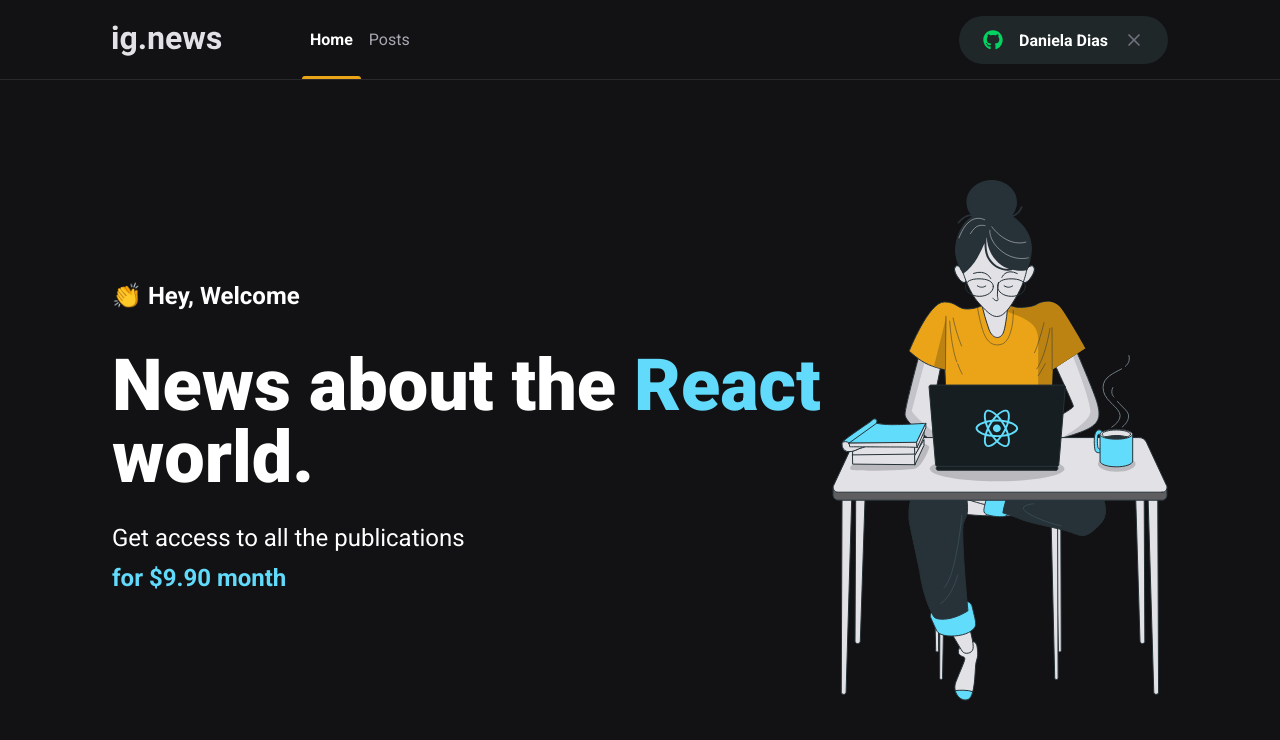
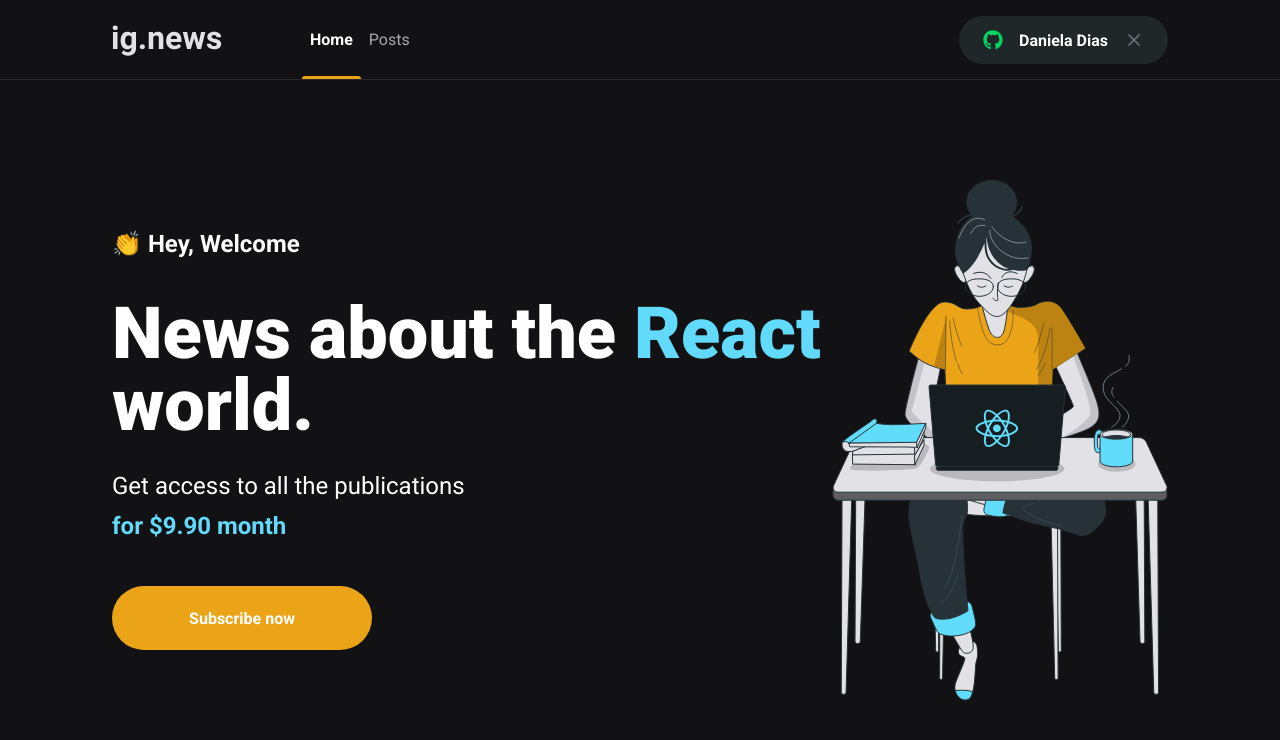
Before and after one commit to DanyLass/Ignews, a Next.js app: page / in a window 1280 px wide. Shown: the top 740 px of the page. Built offline with nearby package versions, Linux system fonts and the light colour scheme.

Commit message:
subscribeButton component creationand env.local file creation

```diff
--- /dev/null
+++ b/src/components/SubscribeButton/index.tsx
@@ -0,0 +1,9 @@
+import styles from "./styles.module.scss";
+
+export function SubscribeButton() {
+  return (
+    <button type="button" className={styles.subscribeButton}>
+      Subscribe now
+    </button>
+  );
+}
--- /dev/null
+++ b/src/components/SubscribeButton/styles.module.scss
@@ -0,0 +1,20 @@
+.subscribeButton {
+  width: 260px;
+  height: 4rem;
+  border: 0;
+  border-radius: 2rem;
+  background: var(--yellow-500);
+
+  color: var(--gray--900);
+  font-weight: bold;
+
+  display: flex;
+  align-items: center;
+  justify-content: center;
+
+  transition: filter 0.2s;
+
+  &:hover {
+    filter: brightness(0.8);
+  }
+}
--- a/src/pages/home.module.scss
+++ b/src/pages/home.module.scss
@@ -38,4 +38,8 @@
       font-weight: bold;
     }
   }
+
+  button {
+    margin-top: 2.5rem;
+  }
 }
--- a/src/pages/index.tsx
+++ b/src/pages/index.tsx
@@ -1,4 +1,5 @@
 import Head from "next/head";
+import { SubscribeButton } from "../components/SubscribeButton";
 import styles from "./home.module.scss";
 
 export default function Home() {
@@ -19,6 +20,7 @@
             Get access to all the publications <br />
             <span> for $9.90 month</span>
           </p>
+          <SubscribeButton />
         </section>
 
         <img src="/images/avatar.svg" alt="Girl coding" />
```
